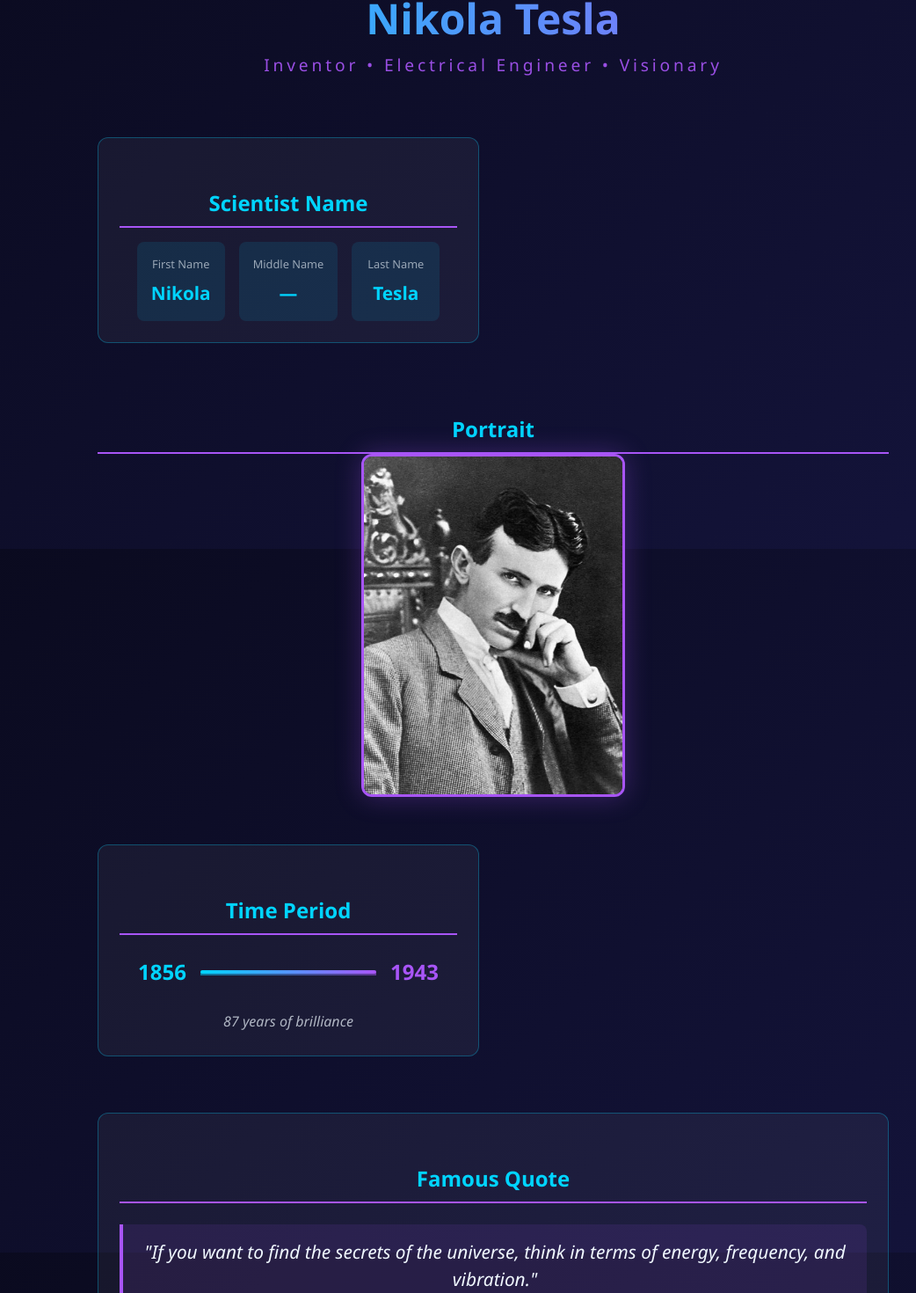
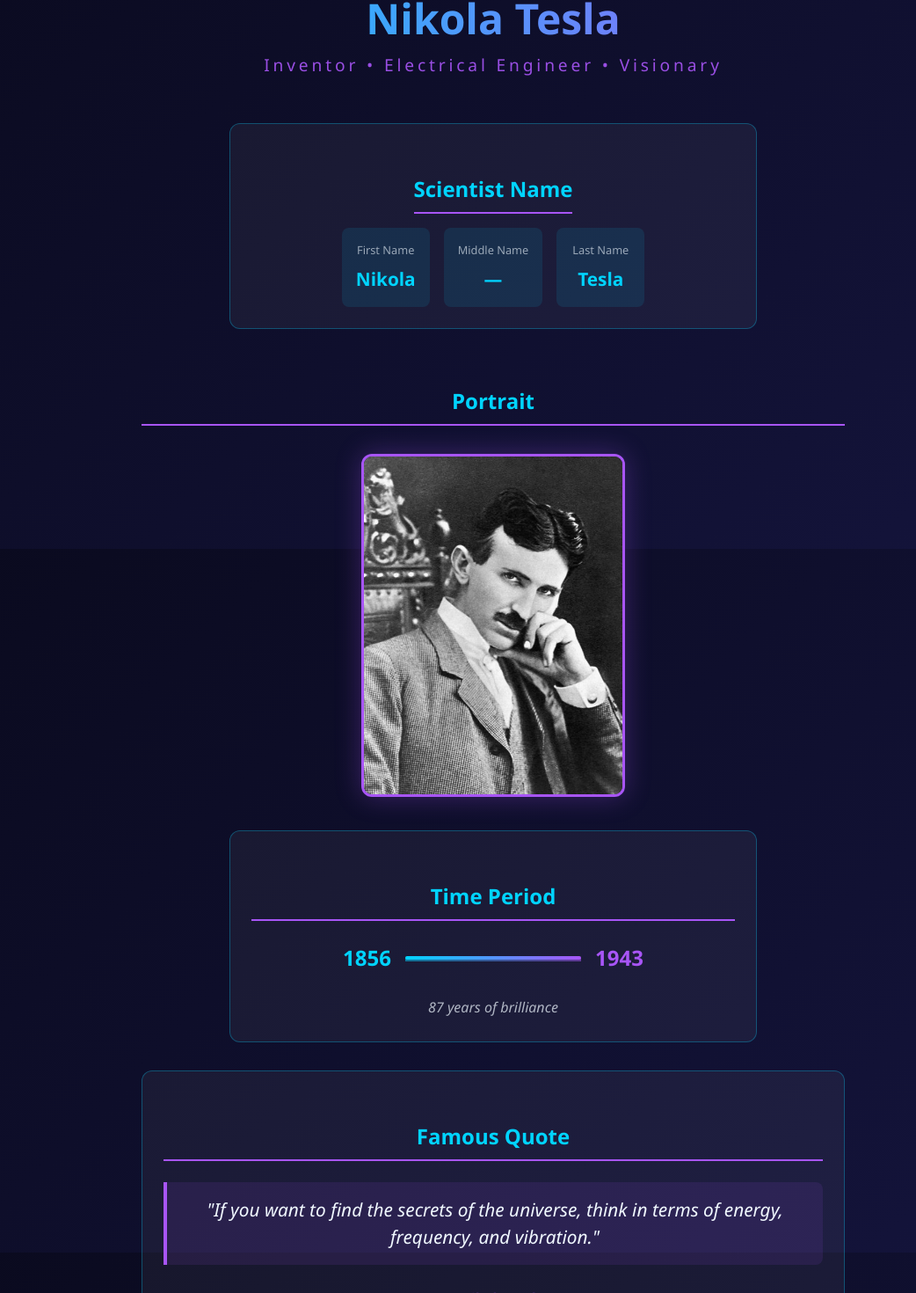
Before and after one commit to TaniWanKenobi/Tesla, a SvelteKit app: page / in a window 1280 px wide. Shown: the part 176-1646 px from the top of the page at 88% size, without its empty margins (79-1121 px from the left). Built offline with nearby package versions, Linux system fonts and the light colour scheme.

Commit message:
centered homepage2

```diff
--- a/src/routes/+page.svelte
+++ b/src/routes/+page.svelte
@@ -34,7 +34,11 @@
 	</div>
 
 	<div class="portrait-section">
+
 		<h2>Portrait</h2>
+
+	<div class="spacer"></div>
+
 		<div
 			class="portrait-container"
 			role="img"
@@ -97,6 +101,10 @@
 
 	.name-card {
 		text-align: center;
+		display: flex;
+		flex-direction: column;
+		align-items: center;
+		justify-content: center;
 	}
 
 	.name-card h2 {
@@ -109,6 +117,10 @@
 		flex-wrap: wrap;
 		gap: 1rem;
 		margin-top: 1rem;
+	}
+
+	.spacer {
+		height: 2rem;
 	}
 
 	.name-part {
@@ -252,15 +264,35 @@
 
 	@media (min-width: 768px) {
 		.overview {
-			grid-template-columns: repeat(2, 1fr);
+			grid-template-columns: 1fr;
+		}
+
+		.name-card {
+			grid-column: 1;
+			max-width: 600px;
+			margin: 0 auto;
+			width: 100%;
 		}
 
 		.portrait-section {
-			grid-column: span 2;
+			grid-column: 1;
+		}
+
+		.time-period {
+			max-width: 600px;
+			margin: 0 auto;
+			width: 100%;
 		}
 
 		.quote-section {
-			grid-column: span 2;
+			grid-column: 1;
+			max-width: 800px;
+			margin: 0 auto;
+			width: 100%;
+		}
+
+		.spacer {
+			grid-column: 1;
 		}
 	}
 </style>
```
